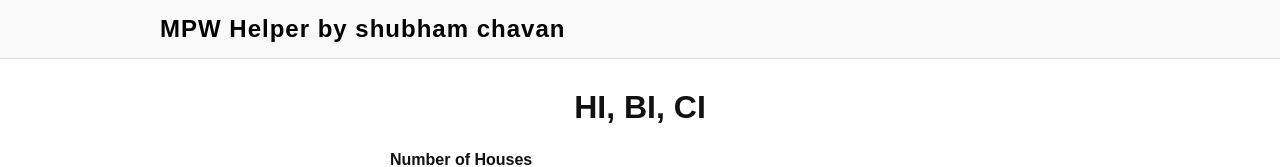
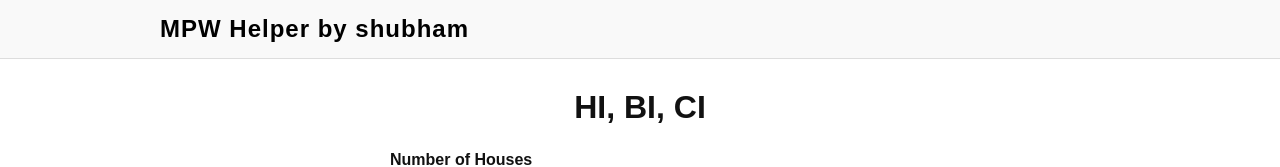
Before and after one commit to imshubhamchavan/MPW-Helper, a React (Create React App) app: page / in a window 1280 px wide. Shown: the top 167 px of the page. Built offline with nearby package versions, Linux system fonts and the light colour scheme.

Commit message:
Update App.js

```diff
--- a/src/App.js
+++ b/src/App.js
@@ -27,7 +27,7 @@ function App() {
     <>
       <header>
         <nav className="navbar">
-          <div className="logo">MPW Helper by shubham chavan</div>
+          <div className="logo">MPW Helper by shubham</div>
         </nav>
       </header>
 
```
